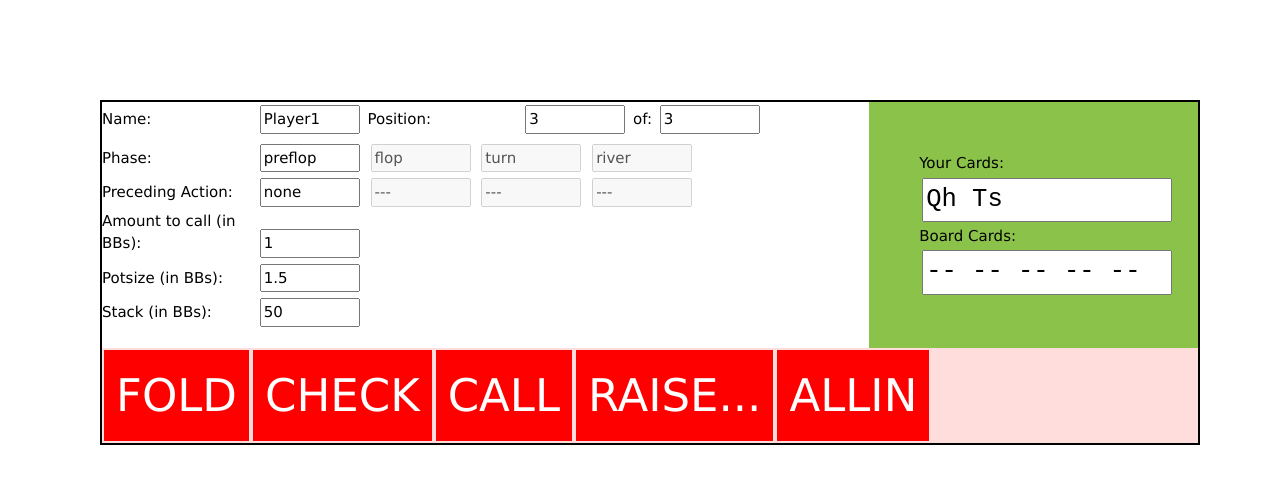
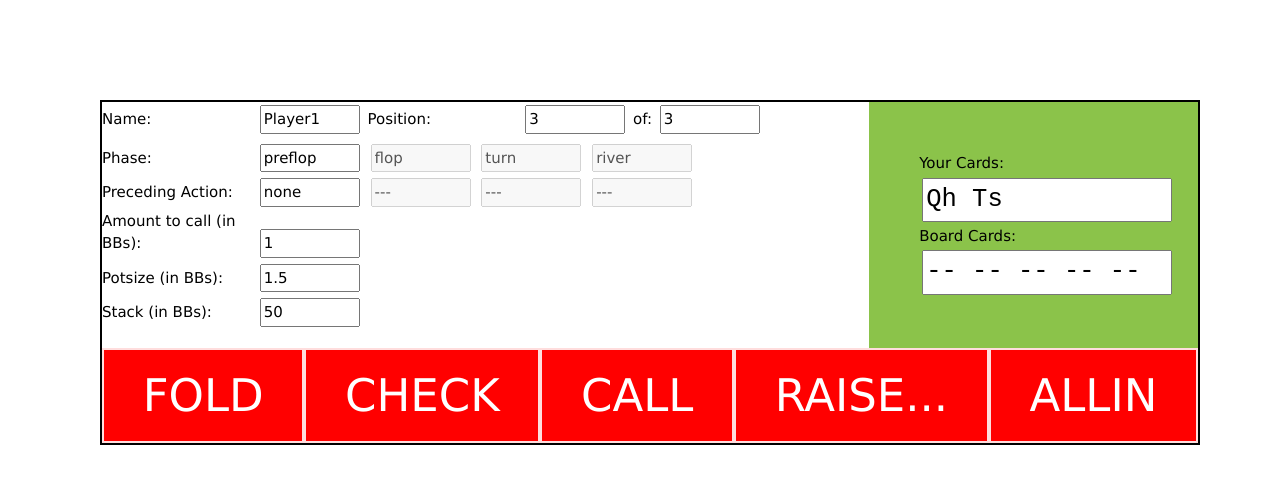
Before and after one commit to olli-hash/key_value, a plain HTML site: page poker_situation_form.html in a window 1280 px wide. Drawn offline with nearby package versions, Linux system fonts and the light colour scheme.

Commit message:
Update poker_style.css

```diff
--- a/poker_style.css
+++ b/poker_style.css
@@ -36,9 +36,11 @@
 .player_action {
     clear: both;
     width: 100%;
+    display: flex;
 }
 
 .player_action input {
+    flex-grow: 1;
     background-color: red;
     color: white;
     font-size: 300%;
```
